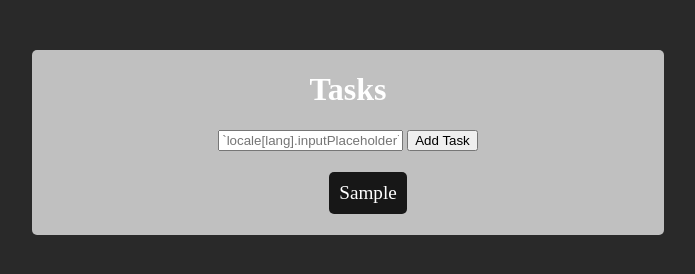
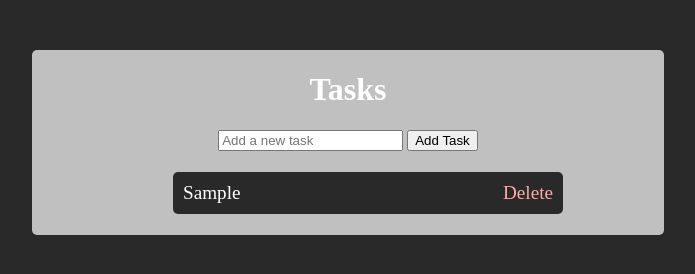
Before and after one commit to victor0710s/to-do-app, a website with bundled scripts: page frontend/index.html in a window 1280 px wide. Both pictures are taken after typing "Sample" into the empty fields and a click on the button "Add Task". Shown: the whole page, without its empty margins (292-987 px from the left). Built offline with nearby package versions, Linux system fonts and the light colour scheme.

Commit message:
feat: cria funcao de delete e organizacao dos itens no front

```diff
--- a/frontend/assets/style/main.css
+++ b/frontend/assets/style/main.css
@@ -23,9 +23,22 @@ li {
     background-color: silver;
 }
 
+#task-list {
+  width: 400px;
+}
+
 #task-list li {
-    background-color: rgba(0, 0, 0, 0.877);
+    background-color: rgba(0, 0, 0, 0.789);
     padding: 10px;
     margin: 5px;
     border-radius: 5px;
+    display: flex;
+    align-items: center;
+    justify-content: space-between;
 }
+
+#task-list li a {
+    margin-left: 100px;
+    text-decoration: none;
+    color: rgb(255, 169, 169);
+}
--- a/frontend/index.html
+++ b/frontend/index.html
@@ -14,7 +14,7 @@
   <div class="container" id="app">
     <h1>Tasks</h1>
     <form id="task-form">
-      <input type="text" id="task-input" placeholder=`locale[lang].inputPlaceholder`>
+      <input type="text" id="task-input" placeholder="Add a new task">
       <button type="submit">Add Task</button>
     </form>
 
--- a/frontend/index.js
+++ b/frontend/index.js
@@ -3,11 +3,8 @@ import locale from "./locales/locales.js";
 const userLang = navigator.language || "en-US"; // Get the browser lang, but if not found use "en-US"
 const lang = locale[userLang] ? userLang : "en-US"; // If the browser lang is not in the locale object, use "en-US"
 
-
-
 let listElement = document.getElementById("task-list");
 let inputElement = document.getElementById("task-input");
-let btnElement = document.querySelector("#app button");
 
 const forms = document.getElementById('task-form');
 forms.addEventListener("submit", (e) => {
@@ -22,11 +19,18 @@ function renderTask() {
 
   tasks.map((task) => {
     let liElement = document.createElement('li');
-    let taskText = document.createTextNode(task);
+    let taskText = document.createElement('span')
+    taskText.textContent = task;
 
     let deleteLink = document.createElement('a');
     deleteLink.setAttribute('href', '#');
 
+    let deleteText = document.createTextNode("Delete")
+    deleteLink.appendChild(deleteText)
+
+    let pos = tasks.indexOf(task);
+
+    deleteLink.setAttribute("onclick", `deleteTask(${pos})`);
 
     liElement.appendChild(taskText);
     liElement.appendChild(deleteLink);
@@ -45,3 +49,11 @@ function addTask() {
     renderTask();
   }
 }
+
+window.deleteTask = deleteTask; // It is not recommended, because it “pollutes” the global scope and can cause problems in larger apps.
+
+function deleteTask(pos) {
+  tasks.splice(pos, 1);
+  renderTask();
+  alert("Task deleted!!");
+}
```
